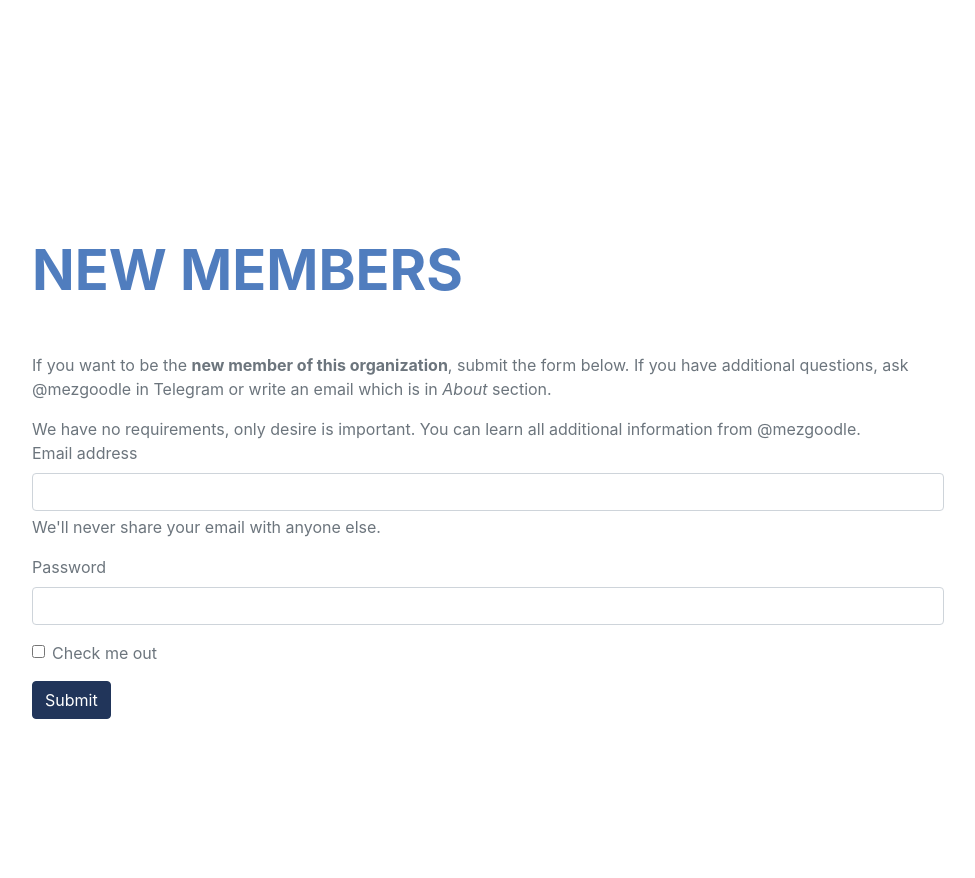
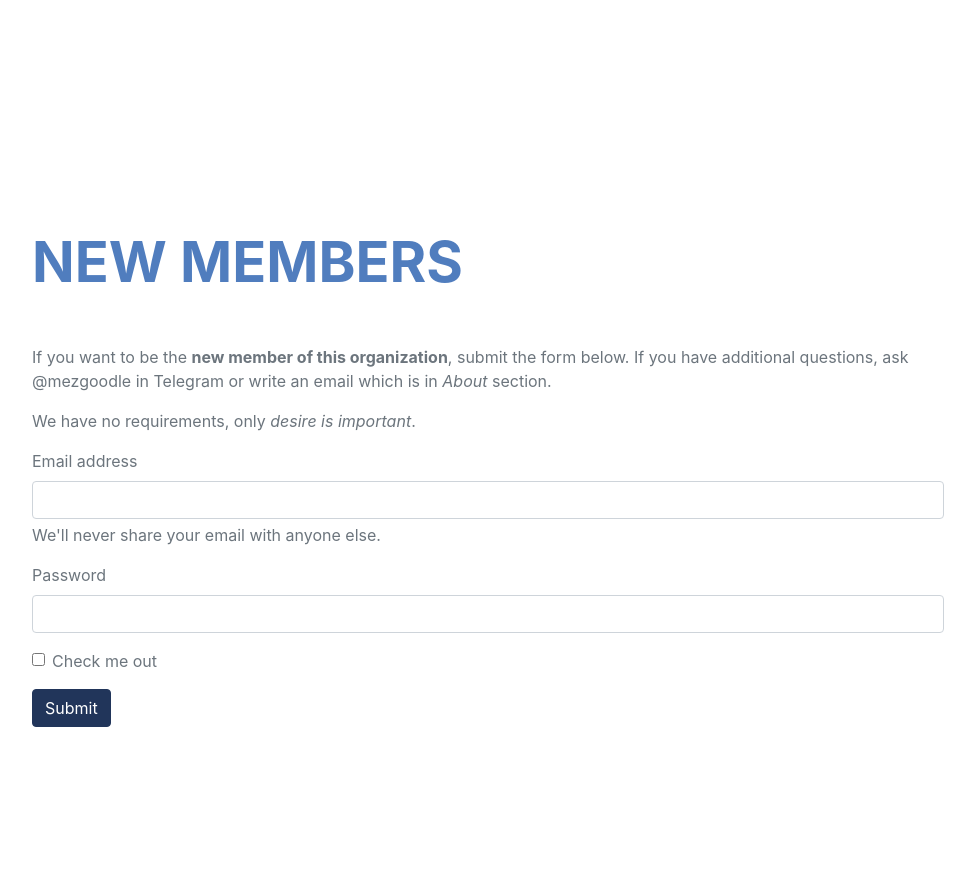
Before and after one commit to mezidia/mezidia, a Django app: page / in a window 1280 px wide. Shown: the part 4727-5605 px from the top of the page, without its empty margins (288-1263 px from the left). Run offline with Django 3.2, Linux system fonts and the light colour scheme; data that the repository does not hold is empty; some web fonts are replaced.

Commit message:
Some updates

```diff
--- a/templates/main/includes/form.html
+++ b/templates/main/includes/form.html
@@ -1,4 +1,4 @@
-<form>
+<form class="pt-3">
     <div class="mb-3">
         <label for="exampleInputEmail1" class="form-label">Email address</label>
         <input type="email" class="form-control" id="exampleInputEmail1" aria-describedby="emailHelp">
--- a/templates/main/index.html
+++ b/templates/main/index.html
@@ -75,8 +75,7 @@
                 <p>If you want to be the <strong>new member of this organization</strong>, submit the form below. If you
                     have additional questions, ask @mezgoodle in Telegram or write an email which is in <i>About</i>
                     section.</p>
-                <p class="mb-0">We have no requirements, only desire is important. You can learn all additional
-                    information from @mezgoodle.</p>
+                <p class="mb-0">We have no requirements, only <i>desire is important</i>.</p>
                 {% include 'main/includes/form.html' %}
             </div>
         </section>
```
